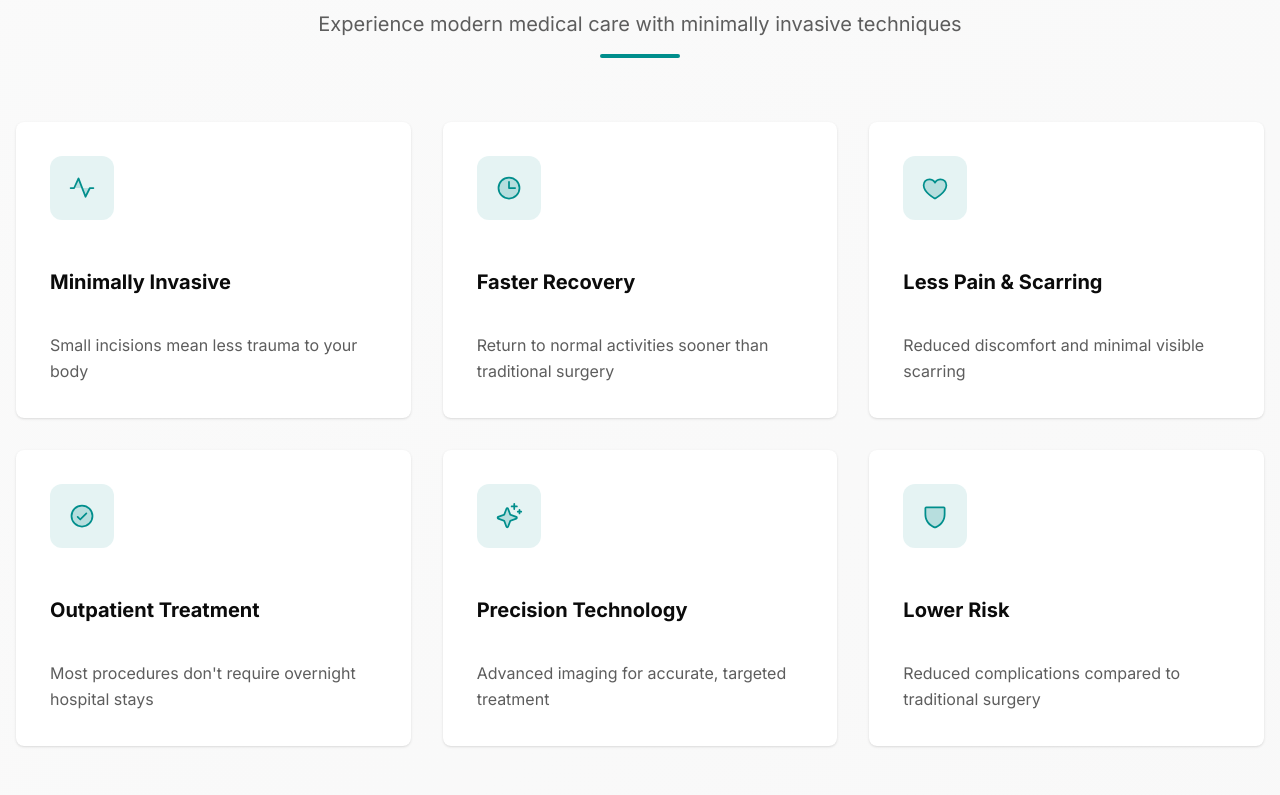
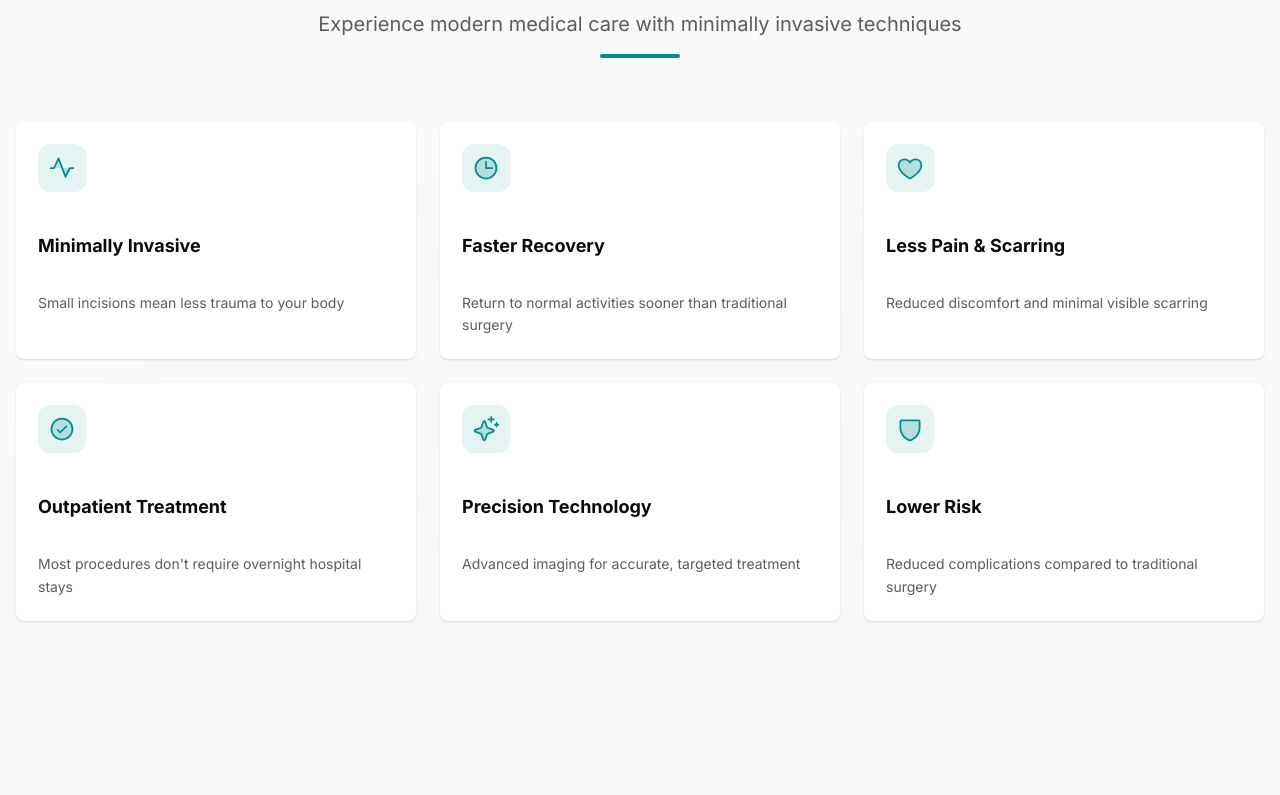
Before and after one commit to agathangeloumarios/dr-agathangelou-inte, a React (Vite) app: page / in a window 1280 px wide. Shown: the part 1565-2360 px from the top of the page. Built offline with nearby package versions, Linux system fonts and the light colour scheme.

Commit message:
Generated by Spark: in the first page make container boxes smaller for Benefits of Interventional Radiology

```diff
--- a/src/pages/Home.tsx
+++ b/src/pages/Home.tsx
@@ -197,17 +197,17 @@ export default function Home() {
             <div className="w-20 h-1 bg-primary mx-auto rounded-full mt-4" />
           </div>
 
-          <div className="grid md:grid-cols-2 lg:grid-cols-3 gap-8">
+          <div className="grid md:grid-cols-2 lg:grid-cols-3 gap-6">
             {benefits.map((benefit, index) => (
               <Card
                 key={index}
-                className="p-8 hover:shadow-xl transition-all duration-300 hover:-translate-y-2 border-2 border-transparent hover:border-primary/20 bg-white"
+                className="p-5 hover:shadow-xl transition-all duration-300 hover:-translate-y-2 border-2 border-transparent hover:border-primary/20 bg-white"
               >
-                <div className="w-16 h-16 bg-primary/10 rounded-2xl flex items-center justify-center mb-6">
+                <div className="w-12 h-12 bg-primary/10 rounded-2xl flex items-center justify-center mb-4">
                   {benefit.icon}
                 </div>
-                <h3 className="text-xl font-bold text-foreground mb-3">{benefit.title}</h3>
-                <p className="text-muted-foreground leading-relaxed">{benefit.description}</p>
+                <h3 className="text-lg font-bold text-foreground mb-2">{benefit.title}</h3>
+                <p className="text-sm text-muted-foreground leading-relaxed">{benefit.description}</p>
               </Card>
             ))}
           </div>
```
